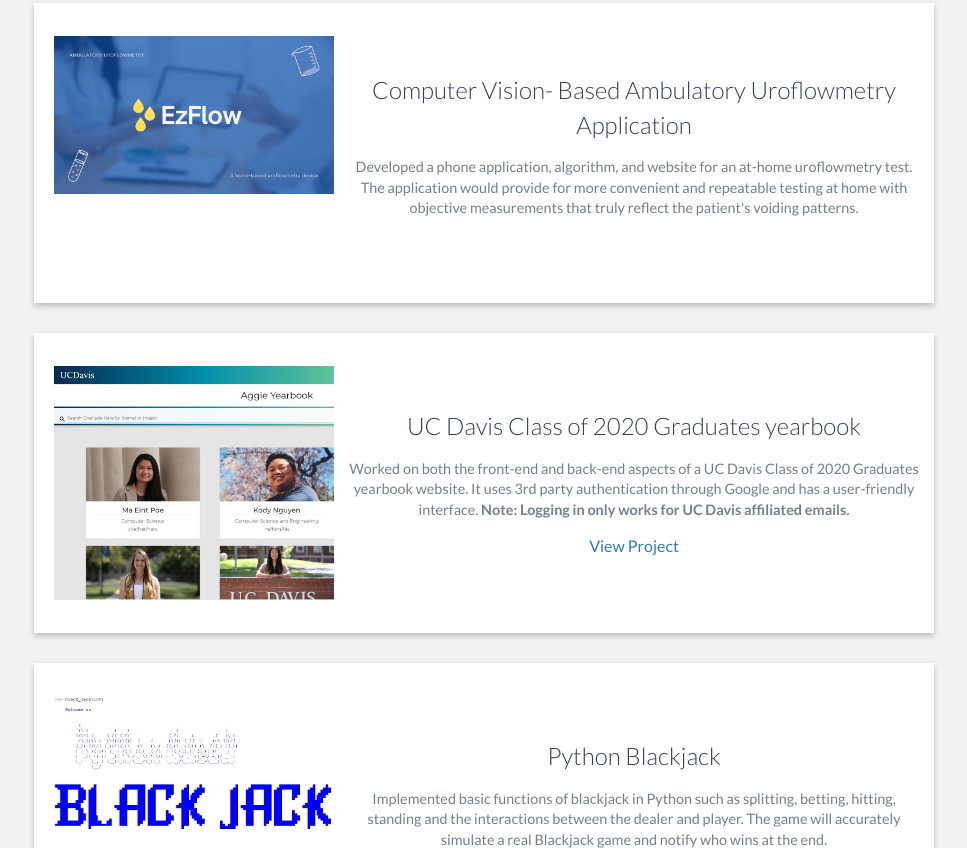
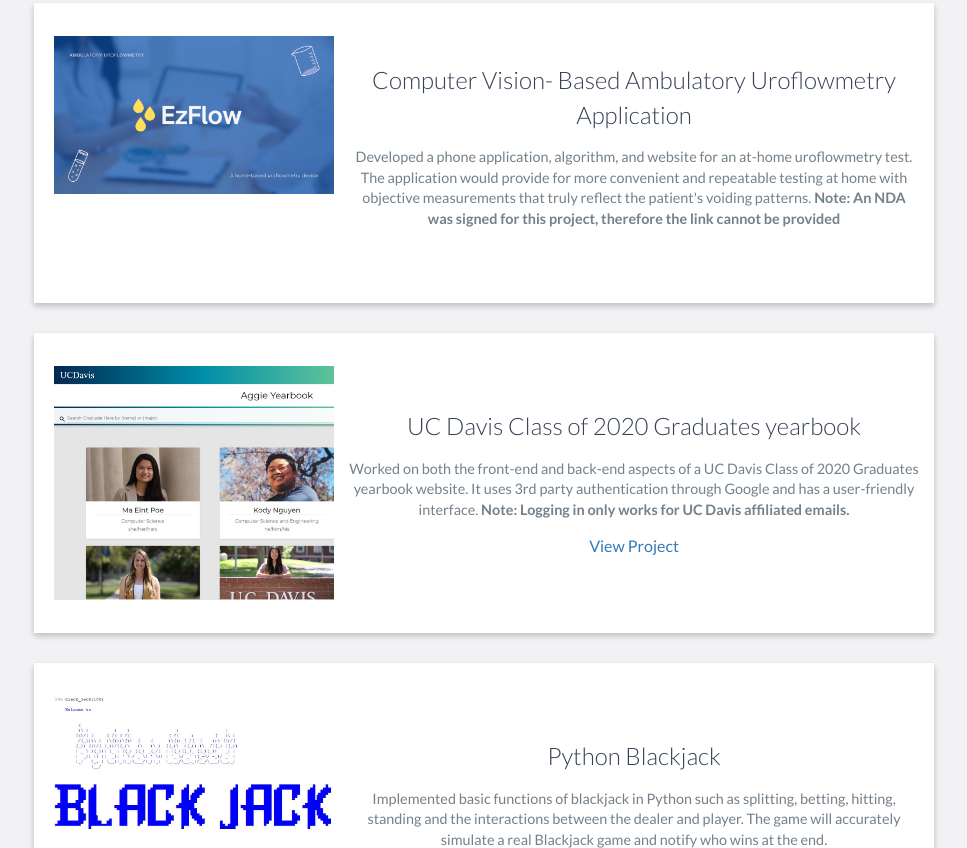
Before and after one commit to kodycn/Kody-Dev-Portfolio, a website: page index.html in a window 1280 px wide. Shown: the part 4144-4992 px from the top of the page, without its empty margins (156-1123 px from the left). Drawn offline with nearby package versions, Linux system fonts and the light colour scheme.

Commit message:
NDA disclaimer

```diff
--- a/index.html
+++ b/index.html
@@ -286,7 +286,8 @@
                         <p>
                             Developed a phone application, algorithm, and website for an at-home uroflowmetry test.
                             The application would provide for more convenient and repeatable testing at home with
-                            objective measurements that truly reflect the patient's voiding patterns.
+                            objective measurements that truly reflect the patient's voiding patterns. <b>Note: An NDA
+                            was signed for this project, therefore the link cannot be provided</b>
                         </p>
                     </div>
                     <!-- End .project-info -->
```
